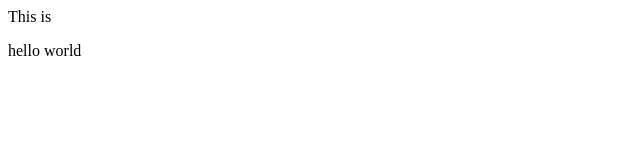
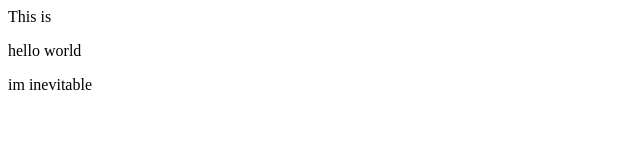
Before and after one commit to Maverick-B9/qwerty, a plain HTML site: page index.html in a window 1280 px wide. Shown: the whole page, without its empty margins (0-640 px from the left). Drawn offline with Linux system fonts and the light colour scheme.

Commit message:
adding feature2

```diff
--- a/index.html
+++ b/index.html
@@ -1,2 +1,3 @@
 <p>This is</p>
 <p>hello world</p>
+<p>im inevitable</p>
```
